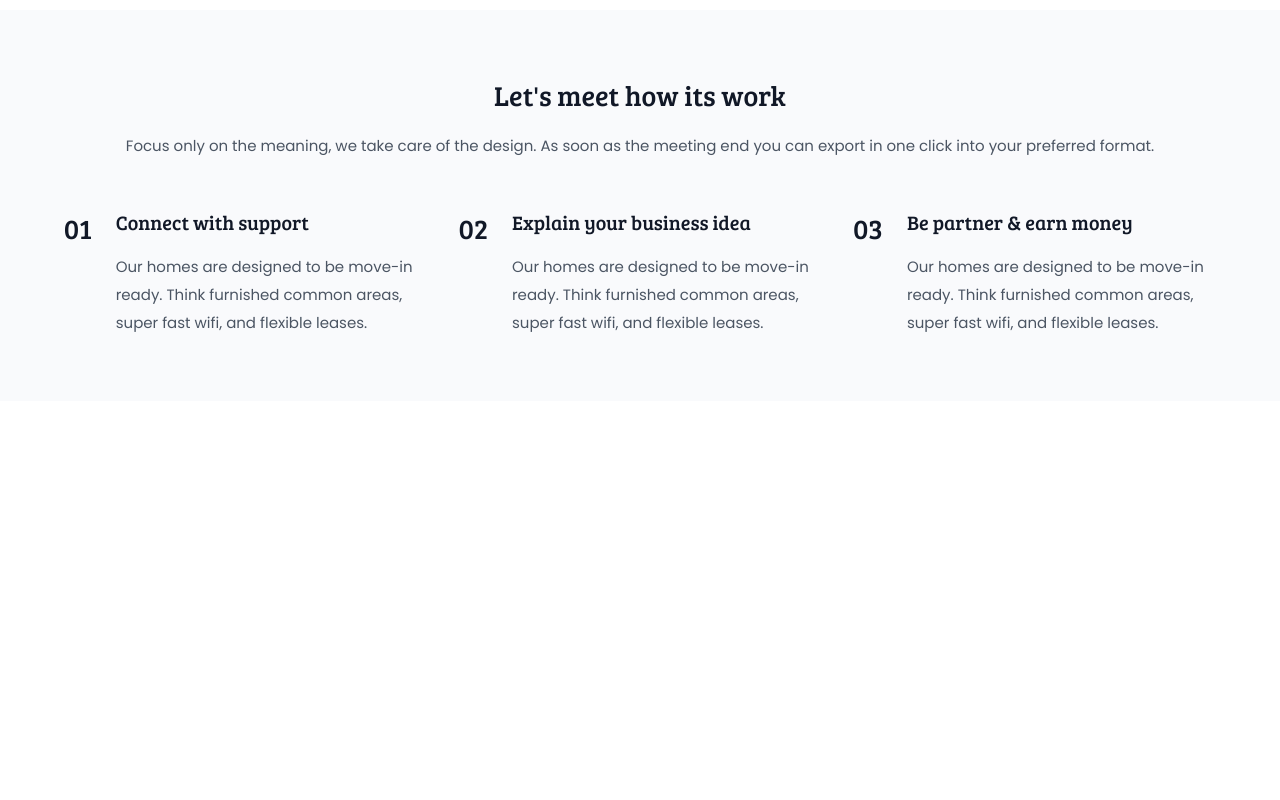
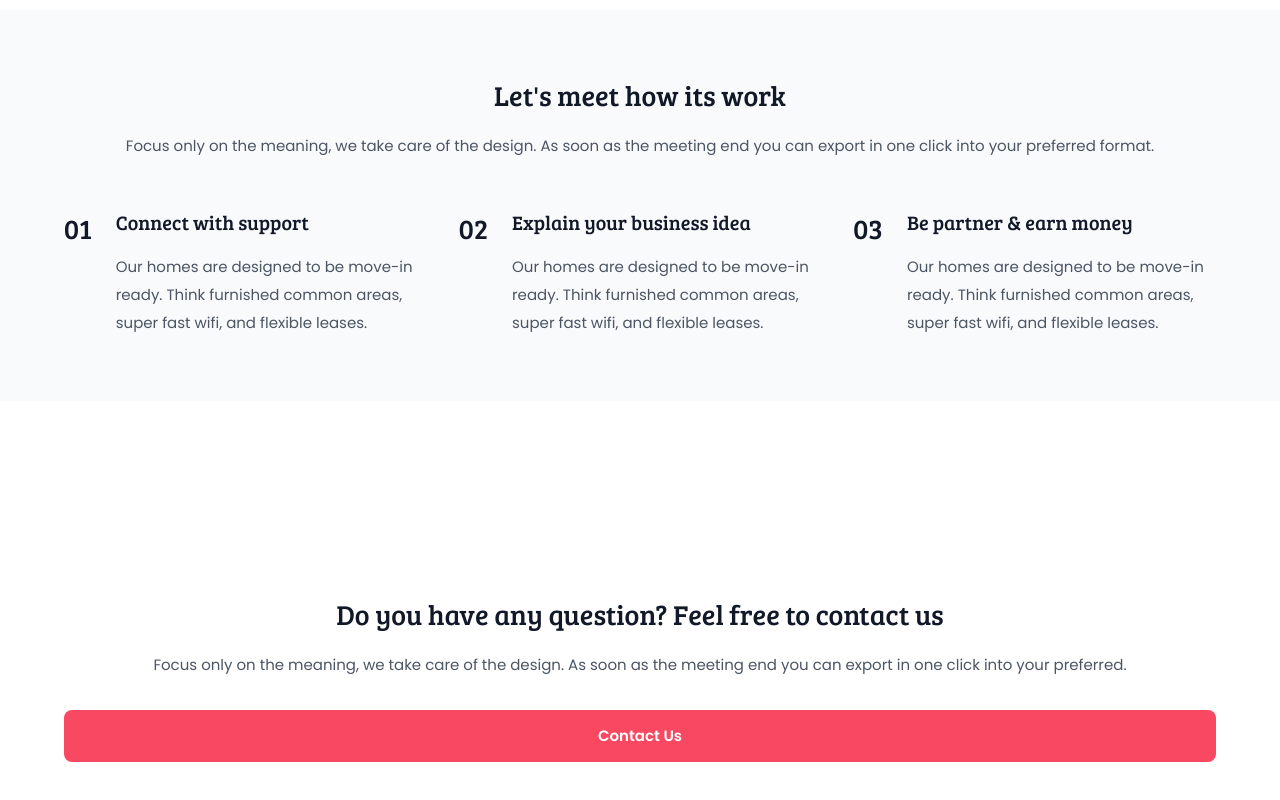
Before and after one commit to fajarfadillahh/seaocean-agency-creative-react-tailwind, a React (Vite) app: page / in a window 1280 px wide. Shown: the part 4706-5506 px from the top of the page. Before the commit the page ends 5171 px from the top, so only its background shows below. Built offline with nearby package versions, Linux system fonts and the light colour scheme.

Commit message:
create Callback.jsx components

```diff
--- /dev/null
+++ b/src/components/Callback.jsx
@@ -0,0 +1,23 @@
+import React from "react";
+
+import Button from "./Button";
+
+export default function Callback() {
+  return (
+    <section className="callback section">
+      <div className="callback__container container grid gap-8">
+        <div className="callback__data justify-self-center text-center">
+          <h1 className="callback__title section-title">
+            Do you have any question? Feel free to contact us
+          </h1>
+          <p className="callback__text section-text pb-0">
+            Focus only on the meaning, we take care of the design. As soon as
+            the meeting end you can export in one click into your preferred.
+          </p>
+        </div>
+
+        <Button url="/contact-us">Contact us</Button>
+      </div>
+    </section>
+  );
+}
--- a/src/pages/Homepage.jsx
+++ b/src/pages/Homepage.jsx
@@ -6,6 +6,7 @@ import Services from "../parts/Homepage/Services";
 import Feature from "../parts/Homepage/Feature";
 import User from "../parts/Homepage/User";
 import Work from "../parts/Homepage/Work";
+import Callback from "../components/Callback";
 
 export default function Homepage() {
   return (
@@ -16,6 +17,7 @@ export default function Homepage() {
       <Feature />
       <User />
       <Work />
+      <Callback />
     </>
   );
 }
```
